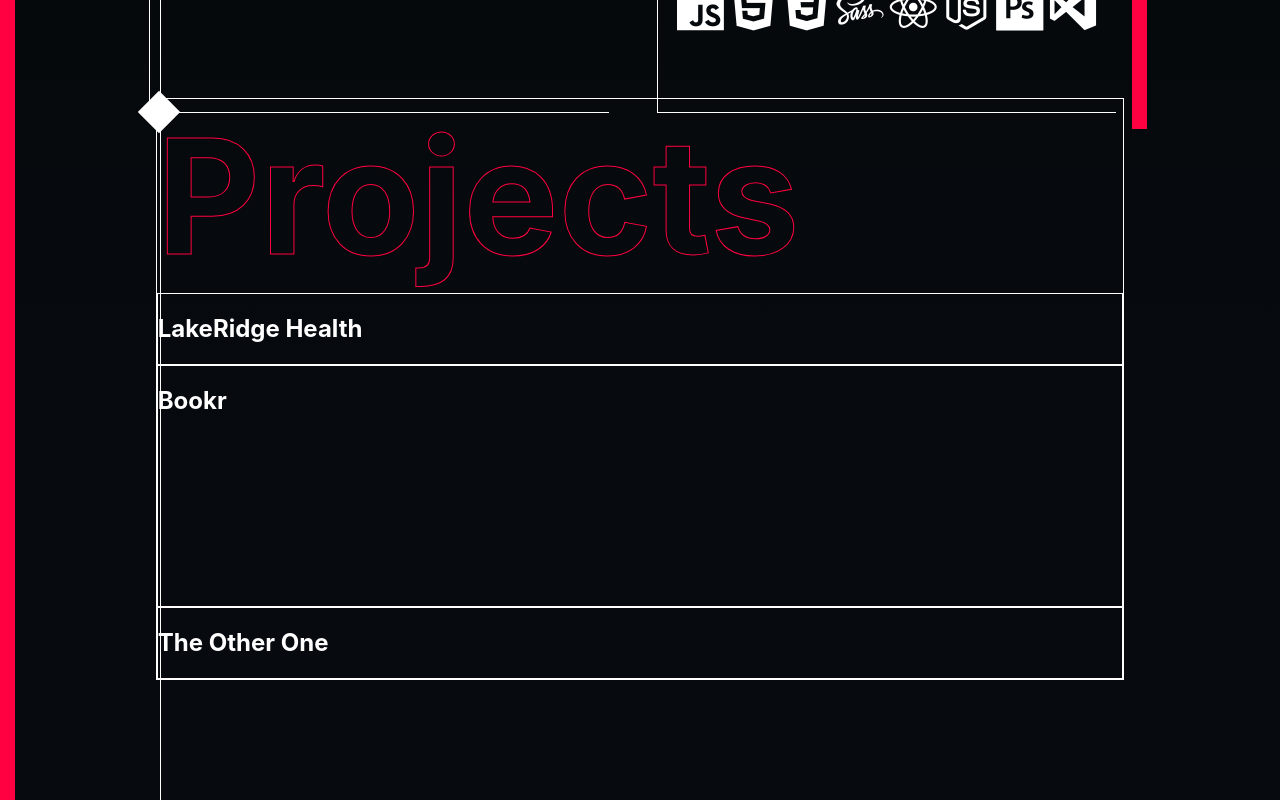
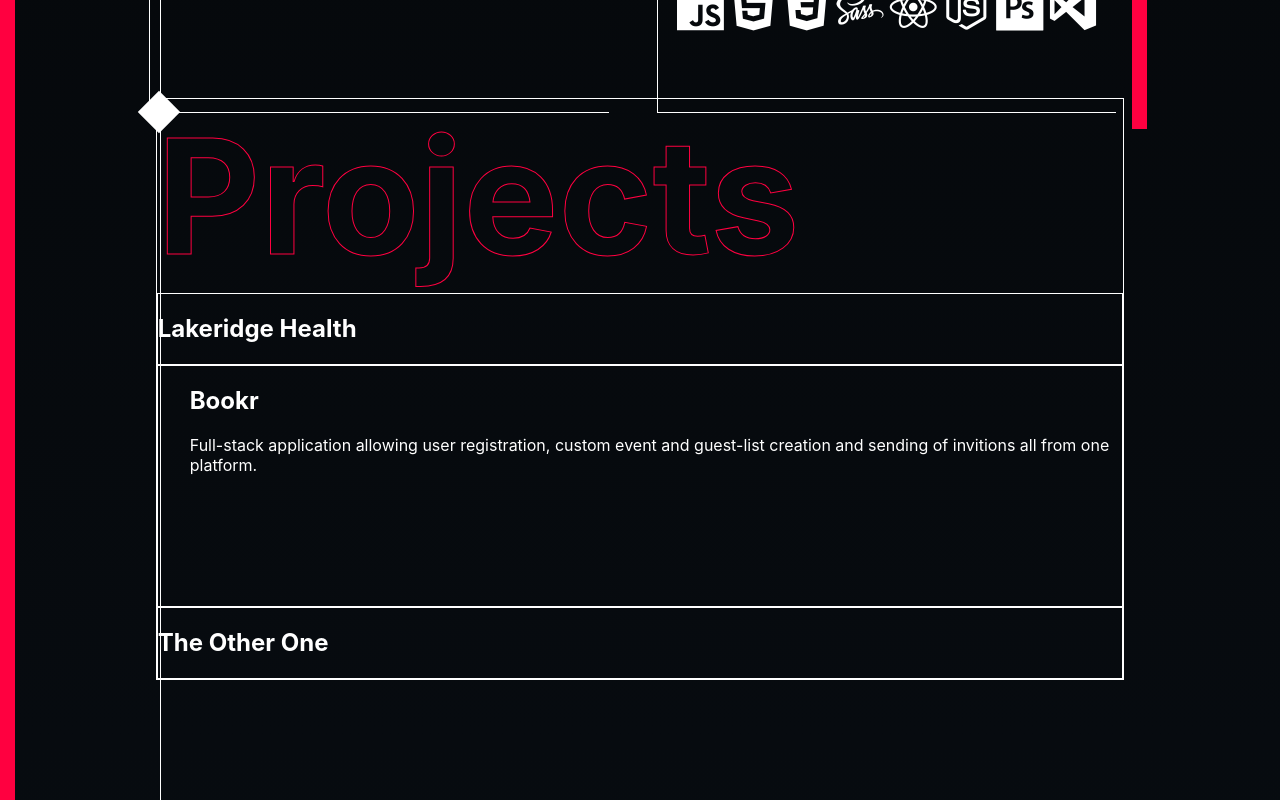
Before and after one commit to MikkelMulr/folio2077, a React (Create React App) app: page / in a window 1280 px wide. Both pictures are taken after a click on the element "Bookr". Shown: the part 1663-2463 px from the top of the page. Built offline with nearby package versions, Linux system fonts and the light colour scheme.

Commit message:
start to add content to projects and about sections

```diff
--- a/src/components/Projects/ProjectCard/ProjectCard.component.jsx
+++ b/src/components/Projects/ProjectCard/ProjectCard.component.jsx
@@ -21,6 +21,7 @@
 		return (
 			<div className='ProjectCard-expanded'>
 				<h1 onClick={() => close()}>{details.title}</h1>
+				<p>{details.desc}</p>
 			</div>
 		);
 	}
--- a/src/components/Projects/ProjectCard/ProjectCard.style.scss
+++ b/src/components/Projects/ProjectCard/ProjectCard.style.scss
@@ -15,6 +15,7 @@
 .ProjectCard-expanded {
 	border: 1px solid white;
 	height: 30vh;
+	padding-left: 2rem;
 
 	h1 {
 		color: #fff;
--- a/src/components/Projects/Projects.component.jsx
+++ b/src/components/Projects/Projects.component.jsx
@@ -7,7 +7,19 @@
 	const [ p2, setP2 ] = useState(false);
 	const [ p3, setP3 ] = useState(false);
 
-	const projects = [ { title: 'LakeRidge Health' }, { title: 'Bookr' }, { title: 'The Other One' } ];
+	const projects = [
+		{
+			title: 'Lakeridge Health',
+			desc:
+				'Application developed for Lakeridge Health as an interactive way for potential patients to have some common myths and misconceptions about clinical trials dispelled.'
+		},
+		{
+			title: 'Bookr',
+			desc:
+				'Full-stack application allowing user registration, custom event and guest-list creation and sending of invitions all from one platform.'
+		},
+		{ title: 'The Other One', desc: '' }
+	];
 
 	const expandP1 = () => {
 		setP1(!p1);
```
